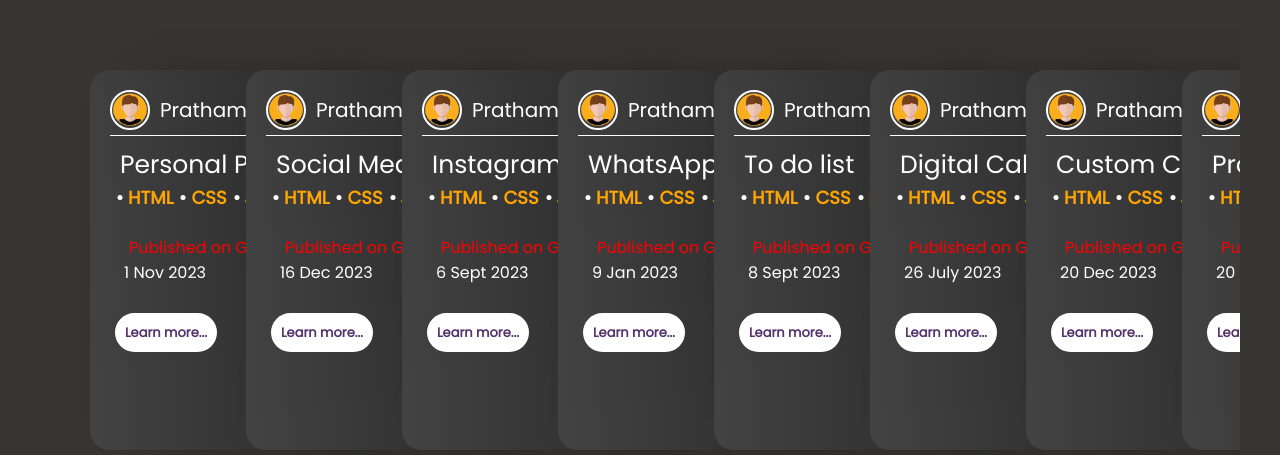
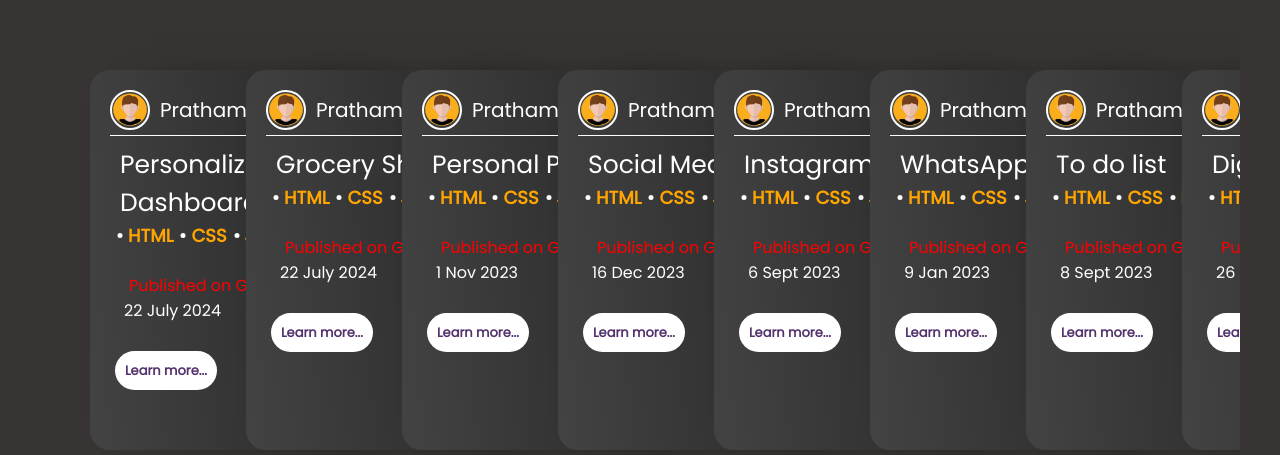
Before and after one commit to prathameshvattamwar/blog, a plain HTML site: page index.html in a window 1280 px wide. Shown: the part 345-800 px from the top of the page. Drawn offline with Linux system fonts and the light colour scheme.

Commit message:
Update index.html

```diff
--- a/index.html
+++ b/index.html
@@ -65,6 +65,49 @@
       <!-- Popular Projects Section starts -->
       <section class="popular">
         <div class="cards_wrapper">
+
+           <div class="half_card">
+            <div class="project_info">
+              <img src="profileImage.png" alt="profile pic" />
+              <div class="developer_name">Prathamesh V</div>
+            </div>
+            <div class="project_data">
+              <div class="project_title">Personalized Dashboard</div>
+              <div class="project_tags">
+                <div class="project_tag">HTML</div>
+                <div class="project_tag">CSS</div>
+                <div class="project_tag">JS</div>
+              </div>
+            </div>
+
+            <div class="published">
+              <span> Published on GitHub </span><br/>
+              22 July 2024
+              </div>
+            <a href="https://prathameshvattamwar.github.io/dashboard" class="read" target="_me">Learn more...</a>
+          </div>
+
+          <div class="half_card">
+            <div class="project_info">
+              <img src="profileImage.png" alt="profile pic" />
+              <div class="developer_name">Prathamesh V</div>
+            </div>
+            <div class="project_data">
+              <div class="project_title">Grocery Shop</div>
+              <div class="project_tags">
+                <div class="project_tag">HTML</div>
+                <div class="project_tag">CSS</div>
+                <div class="project_tag">JS</div>
+              </div>
+            </div>
+
+            <div class="published">
+              <span> Published on GitHub </span><br/>
+              22 July 2024
+              </div>
+            <a href="https://prathameshvattamwar.github.io/groceryshop" class="read" target="_me">Learn more...</a>
+          </div>
+
           <div class="half_card">
             <div class="project_info">
               <img src="profileImage.png" alt="profile pic" />
@@ -80,16 +123,10 @@
             </div>
 
             <div class="published">
-              <span> Published on GitHub </span><br />
+              <span> Published on GitHub </span><br/>
               1 Nov 2023
-            </div>
-
-            <a
-              href="https://prathameshvattamwar.github.io/portfolio"
-              class="read"
-              target="_me"
-              >Learn more...</a
-            >
+              </div>
+            <a href="https://prathameshvattamwar.github.io/portfolio" class="read" target="_me">Learn more...</a>
           </div>
 
           <div class="half_card">
```
